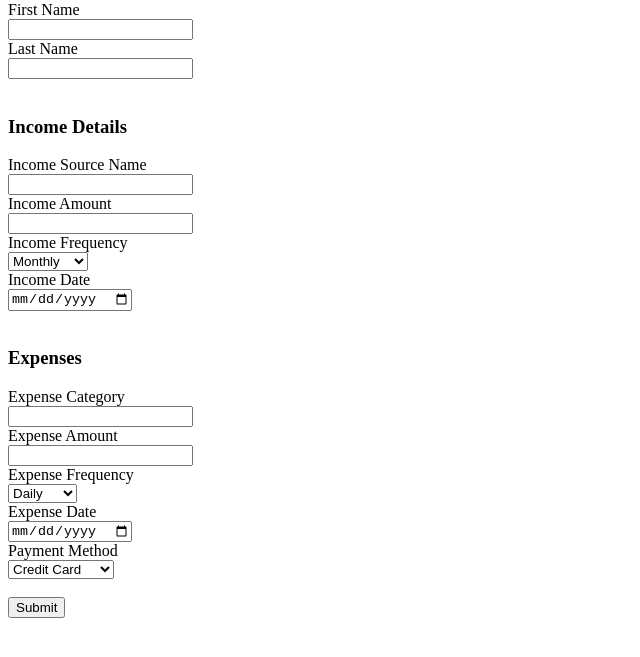
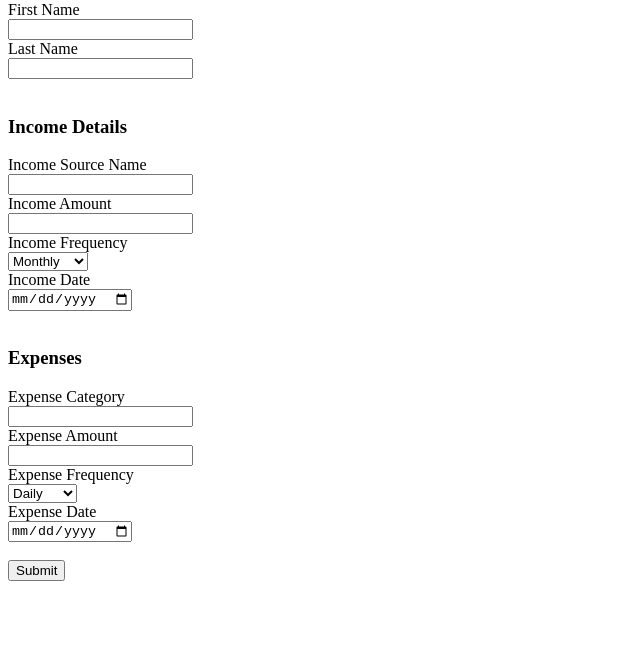
Before and after one commit to MarkMacGowan/Project-Djouce, an Electron app: page newBudgetForm.html in a window 800 px wide. Shown: the part 79-736 px from the top of the page, without its empty margins (0-640 px from the left). Drawn offline with Linux system fonts and the light colour scheme.

Commit message:
newBudgetForm.html Removed Payment method

```diff
--- a/newBudgetForm.html
+++ b/newBudgetForm.html
@@ -50,14 +50,7 @@
         </select><br>
 
         <label for="expenseDate">Expense Date</label><br>
-        <input type="date" id="expenseDate" name="expenseDate"><br>
-
-        <label for="paymentMethod">Payment Method</label><br>
-        <select id="paymentMethod" name="paymentMethod">
-            <option value="credit_card">Credit Card</option>
-            <option value="cash">Cash</option>
-            <option value="bank_transfer">Bank Transfer</option>
-        </select><br><br>
+        <input type="date" id="expenseDate" name="expenseDate"><br><br>
 
         <button type="submit">Submit</button>
     </form>
@@ -81,8 +74,7 @@
                 expenseCategory: document.getElementById('expenseCategory').value,
                 expenseAmount: document.getElementById('expenseAmount').value,
                 expenseFrequency: document.getElementById('expenseFrequency').value,
-                expenseDate: document.getElementById('expenseDate').value,
-                paymentMethod: document.getElementById('paymentMethod').value
+                expenseDate: document.getElementById('expenseDate').value
             };
 
             // Send form data to main js
```
